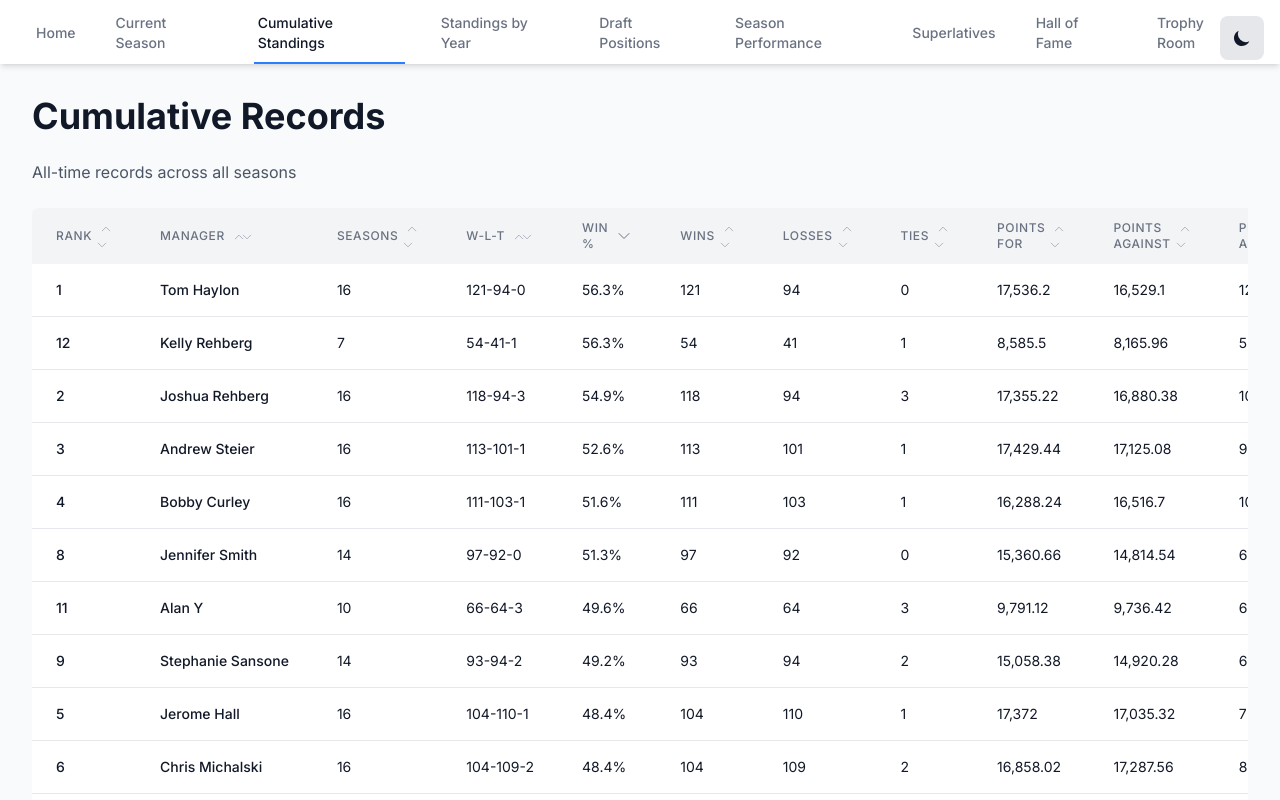
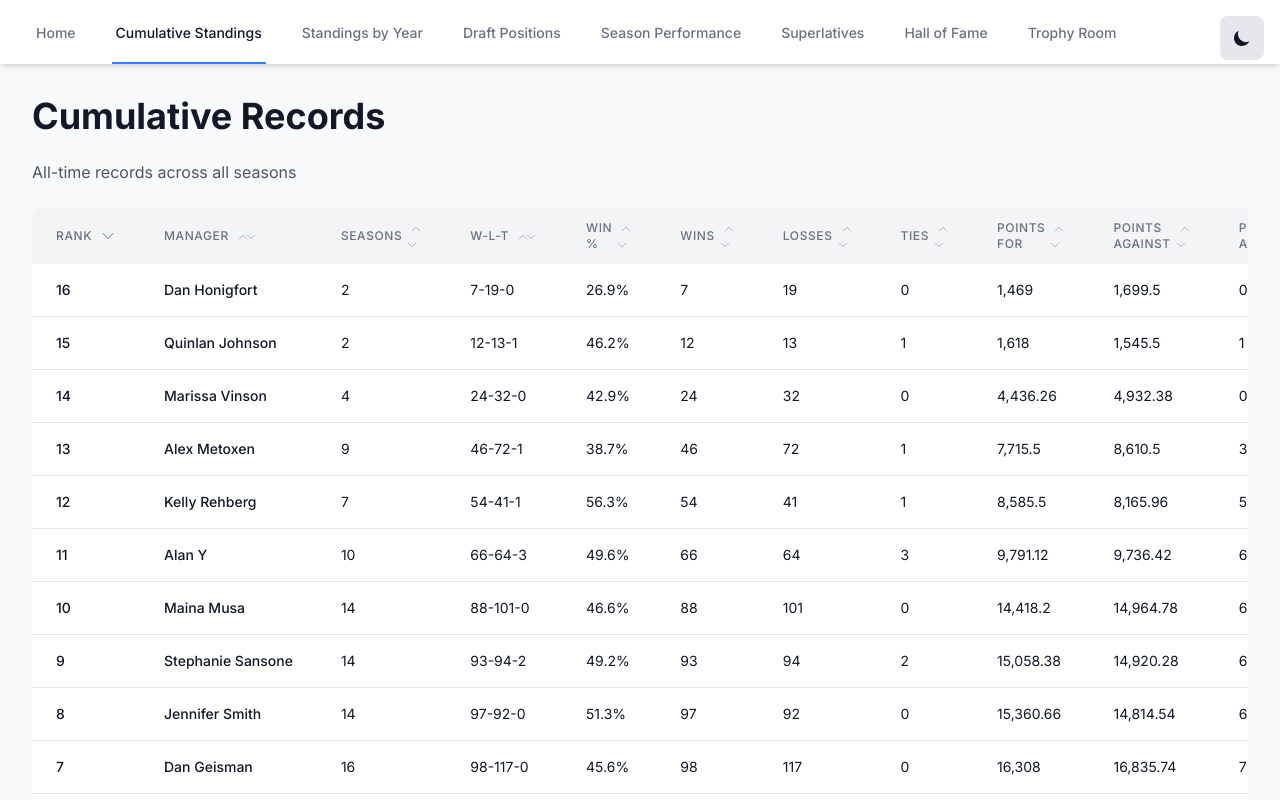
Before and after one commit to jhall9/fort-duncan-fantasy-stats, a Next.js app: page /cumulative-standings in a window 1280 px wide. Shown: the top 800 px of the page. Built offline with nearby package versions, Linux system fonts and the light colour scheme.

Commit message:
misc cleanup

```diff
--- a/app/cumulative-standings/cumulative-standings-client.tsx
+++ b/app/cumulative-standings/cumulative-standings-client.tsx
@@ -67,8 +67,7 @@ export default function CumulativeStandingsClient({ records }: CumulativeStandin
     },
     {
       key: 'playoffAppearances',
-      header: 'Playoff Appearances',
-      render: (value) => value.toLocaleString()
+      header: 'Playoff Appearances'
     },
     {
       key: 'championships',
@@ -98,7 +97,7 @@ export default function CumulativeStandingsClient({ records }: CumulativeStandin
         <SortableTable
           data={dataWithStats}
           columns={columns}
-          defaultSortKey="winPct"
+          defaultSortKey="rank"
           defaultSortDirection="desc"
           rowKey={(row) => row.team}
         />
--- a/components/Navigation.tsx
+++ b/components/Navigation.tsx
@@ -8,7 +8,6 @@ export function Navigation() {
 
   const links = [
     { href: '/', label: 'Home' },
-    { href: '/current-season', label: 'Current Season' },
     { href: '/cumulative-standings', label: 'Cumulative Standings' },
     { href: '/standings', label: 'Standings by Year' },
     { href: '/draft', label: 'Draft Positions' },
```
